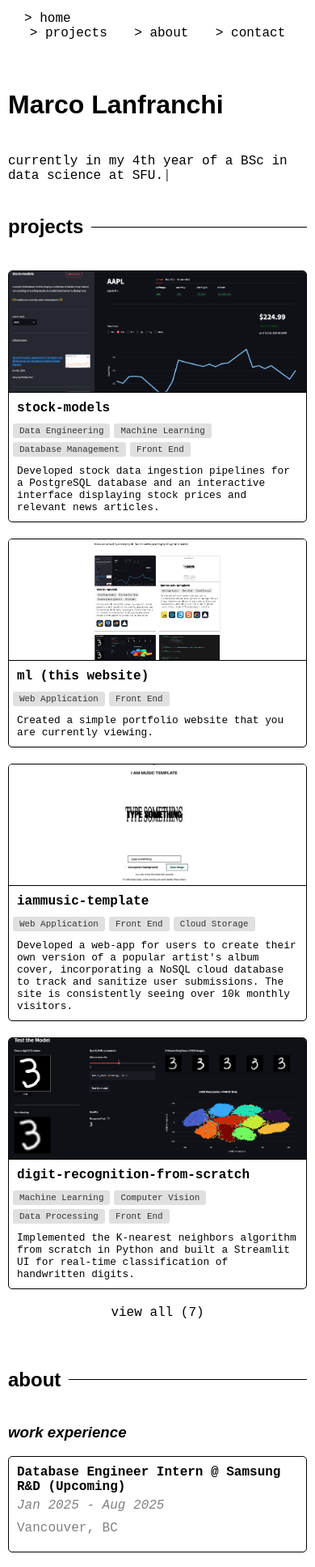
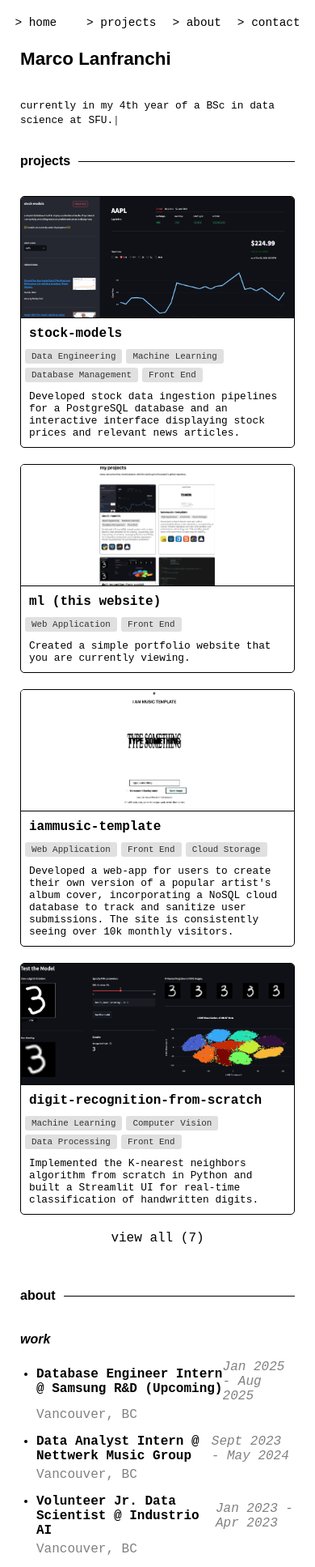
Before and after one commit to marcolanfranchi/ml, a React (Create React App) app: page /#/ in a window 390 px wide. Shown: the top 1935 px of the page at 81% size. Built offline with nearby package versions, Linux system fonts and the light colour scheme; a web font is replaced by a local one.

Commit message:
fixed ui for mobile

```diff
--- a/src/pages/About.js
+++ b/src/pages/About.js
@@ -1,104 +1,56 @@
 import "./styles/about.css";
 
 export default function About() {
-
     return (
         <div>
             <h2 className="sub">about</h2>
-            <h3 className="subsub">work experience</h3>
-            {/* jobs */}
+            <h3 className="subsub">work</h3>
+            {/* Jobs List */}
+            <ul className="job-list">
                 {/* Samsung */}
-            <div className="job-card">
+                <li className="job-item">
                     <div className="job-header">
                         <span className="job-title">Database Engineer Intern @ Samsung R&D (Upcoming)</span>
                         <span className="job-date">Jan 2025 - Aug 2025</span>
                     </div>
-                {/* <div className="job-company">Samsung R&D</div> */}
                     <div className="job-location">Vancouver, BC</div>
-            </div>
+                </li>
                 {/* Nettwerk */}
-            <div className="job-card">
+                <li className="job-item">
                     <div className="job-header">
                         <span className="job-title">Data Analyst Intern @ Nettwerk Music Group</span>
                         <span className="job-date">Sept 2023 - May 2024</span>
                     </div>
-                {/* <div className="job-company">Nettwerk Music Group</div> */}
                     <div className="job-location">Vancouver, BC</div>
-            </div>
+                </li>
                 {/* Industrio */}
-            <div className="job-card">
+                <li className="job-item">
                     <div className="job-header">
                         <span className="job-title">Volunteer Jr. Data Scientist @ Industrio AI</span>
                         <span className="job-date">Jan 2023 - Apr 2023</span>
                     </div>
-                {/* <div className="job-company">Industrio AI</div> */}
                     <div className="job-location">Vancouver, BC</div>
-            </div>
-            <div className="-space"> <p></p></div>
-            <h3 className="subsub">education</h3>
-            {/* School */}
-            {/* SFU */}
-            <div className="school-card">
-                <div className="job-header">
-                    <span className="job-title">Bachelor of Science in Data Science</span>
-                    <span className="job-date">Sept 2022 ~ May 2026</span>
-                </div>
-                <div className="job-company">Simon Fraser University</div>
-                <div className="job-location">Burnaby, BC</div>
-            </div>
-            {/* <div className="blank-space"> <p></p></div>
-            <h2 className="sub-header">Skills</h2>
-            <p style={{textAlign:'left'}}>Including some relevant work experience, projects, and courses.</p>
-
-            <div className="skills-section">
-                <div className="skill">
-                    <h3>Database Management</h3>
-                    <ul>
-                        <li>
-                        <a href="https://github.com/marcolanfranchi/stock-models" target="_blank" rel="noopener noreferrer">stock-models</a>,
-                        <a href="https://www.sfu.ca/students/calendar/2024/fall/courses/cmpt/354.html" target="_blank" rel="noopener noreferrer"> CMPT 354</a>
                 </li>
             </ul>
+
+            <div className="space"></div>
+
+            <h3 className="subsub">education</h3>
+            {/* Education */}
+            <ul className="education-list">
+                {/* SFU */}
+                <li className="education-item">
+                    <div className="job-header">
+                        <span className="job-title">BSc in Data Science, Simon Fraser University</span>
+                        <span className="job-date">Sep 2022 - May 2026</span>
                     </div>
-                <div className="skill">
-                    <h3>Data Analysis</h3>
-                    <ul>
-                        <li>Data Analyst @ <a href="https://nettwerk.com/" target="_blank" rel="noopener noreferrer">Nettwerk</a>,
-                        <a href="https://github.com/marcolanfranchi/VancouverCrimeMap" target="_blank" rel="noopener noreferrer"> vancouver-crime-map</a>,
-                        <a href="https://www.sfu.ca/students/calendar/2024/fall/courses/stat/302.html" target="_blank" rel="noopener noreferrer"> STAT 302</a> ,
-                        <a href="https://www.sfu.ca/students/calendar/2025/spring/courses/stat/240.html" target="_blank" rel="noopener noreferrer"> STAT 240</a>
-                        </li>
-
-                    </ul>
-                </div>
-                <div className="skill">
-                    <h3>Software Development</h3>
-                    <ul>
-                        <li>
-                        <a href="https://github.com/marcolanfranchi/ml" target="_blank" rel="noopener noreferrer"> this website</a>,
-                        <a href="https://github.com/marcolanfranchi/iammusic-template" target="_blank" rel="noopener noreferrer"> iammusic-template</a>,
-                        <a href="https://www.sfu.ca/students/calendar/2024/fall/courses/cmpt/307.html" target="_blank" rel="noopener noreferrer"> CMPT 307</a>,
-                        <a href="https://www.sfu.ca/students/calendar/2024/fall/courses/cmpt/295.html" target="_blank" rel="noopener noreferrer"> CMPT 295</a>,
-                        <a href="https://www.sfu.ca/students/calendar/2024/fall/courses/cmpt/276.html" target="_blank" rel="noopener noreferrer"> CMPT 276</a>
+                    {/* <div className="job-company">Simon Fraser University</div> */}
+                    <div className="job-location">Burnaby, BC</div>
                 </li>
             </ul>
-                </div>
-                <div className="skill">
-                    <h3>Machine Learning</h3>
-                    <ul>
-                        <li><a href="https://github.com/marcolanfranchi/AITA-predictor" target="_blank" rel="noopener noreferrer">aita-predictor</a>,
-                        <a href="https://github.com/marcolanfranchi/digit-recognition-from-scratch" target="_blank" rel="noopener noreferrer"> digit-recognition-from-scratch</a>,
-                        <a href="https://www.sfu.ca/students/calendar/2024/fall/courses/cmpt/353.html" target="_blank" rel="noopener noreferrer"> CMPT 353</a>,
-                        <a href="https://www.sfu.ca/students/calendar/2025/spring/courses/math/308.html" target="_blank" rel="noopener noreferrer"> MATH 308w</a>
-                        </li>
-                    </ul>
-                </div>
-            </div> */}
-            {/* <div className="blank-space"><p></p></div> */}
-            {/* INTERESTS SECTION */}
-            {/* <h2 className="sub-header">interests</h2> */}
-            <div>
-            <div className="blank-space"> <p></p></div>
+
+            <div className="blank-space"></div>
+
             <section className="section">
                 <h3 className="subsub">what i'm currently up to</h3>
                 <ul className="list">
@@ -107,6 +59,5 @@ export default function About() {
                 </ul>
             </section>
         </div>
-        </div>
     );
 }
--- a/src/pages/styles/about.css
+++ b/src/pages/styles/about.css
@@ -1,26 +1,23 @@
-.h1 {
-    font-weight: bold;
+/* List styles */
+.job-list, .education-list {
+    list-style-type: disc; /* Adds bullet points */
+    padding-left: 20px; /* Indent for list items */
 }
 
-.job-card {
-    border: 1px solid black; /* Thin black border */
-    padding: 10px;
-    margin-bottom: 20px; /* Space between job cards */
-    border-radius: 5px; /* Optional: rounded corners for a softer look */
+/* Individual job and education item styling */
+.job-item, .education-item {
+    margin-bottom: 15px; /* Space between items */
 }
 
- /*zoom in on job card on hover  */
-.job-card:hover {
-    transition: transform 0.3s ease;
-}
-
+/* Header styling */
 .job-header {
     display: flex;
     justify-content: space-between;
     align-items: center;
-    margin-bottom: 10px;
+    margin-bottom: 5px;
 }
 
+/* Title and date styling */
 .job-title {
     font-weight: bold;
 }
@@ -30,94 +27,29 @@
     color: gray;
 }
 
-.job-company {
-    text-align: left;
-    font-weight: bold;
-    margin-top: -10px;
-    margin-bottom: 5px;
-    font-style: italic;
-}
-
+/* Location styling */
 .job-location {
-    text-align: left;
     color: gray;
     margin-bottom: 10px;
 }
 
-.job-description {
-    text-align: left;
-    list-style-type: disc;
-    margin-left: 20px;
-    margin-bottom: 10px;
-}
-
-.job-technologies {
-    text-align: left;
-}
-
-.tech-icon {
-    font-size: 1.5em; /* Adjust size as needed */
-    margin-right: 10px;
-    /* color: #000000; Icon color */
-}
-
-.blank-space {
-    margin: 40px;
-}
-
-.school-card {
-    border: 1px solid black; /* Thin black border */
-    padding: 10px;
-    margin-bottom: 20px; /* Space between school cards */
-    border-radius: 5px; /* Optional: rounded corners for a softer look */
-}
-
-.school-card:hover {
-    transition: transform 0.3s ease;
-}
-
-@media (max-width: 600px) {
-    .job-header {
-        flex-direction: column;
-        align-items: flex-start;
-    }
-
-    .job-date {
-        margin-top: 5px;
-    }
-}
-
-
-/* New styles for skills section */
-
-.skills-section {
-    margin-top: 20px;
-    text-align: left;
-}
-
-.skill {
-    margin-bottom: 20px;
-}
-
-.skill h3 {
-    font-size: 16px;
-    margin-bottom: 10px;
-}
-
-.skill ul {
-    list-style-type: disc;
-    margin: 0 0 0 20px;
-}
-
-.skill ul li {
+/* Company styling for education */
+.job-company {
+    font-weight: bold;
+    font-style: italic;
     margin-bottom: 5px;
 }
 
-.skill ul li a {
-    color: #0066cc;
-    text-decoration: none;
+/* Space between sections */
+.space, .ce {
+    height: 10px;
 }
 
-.skill ul li a:hover {
-    text-decoration: underline;
+.section {
+    margin-top: 20px;
 }
+
+.list {
+    list-style-type: disc; /* Adds bullet points */
+    padding-left: 20px;
+}
--- a/src/pages/styles/home.css
+++ b/src/pages/styles/home.css
@@ -21,7 +21,6 @@
     min-height: 100vh;
     display: flex;
     flex-direction: column;
-    /* justify-content: center; */
 }
 
 /* Smooth scroll */
@@ -30,13 +29,10 @@ html {
 }
 
 /* Highlight active section */
-.home-container.about #about {
-    background-color: #ffffff; /* Subtle background highlight for the 'About' section */
+.home-container.about #about,
+.home-container.projects #projects {
+    background-color: #ffffff;
 }
-.home-container.projects #projects {
-    background-color: #ffffff; /* Subtle background highlight for the 'Projects' section */
-}
-
 
 .sub {
     text-align: left;
@@ -56,12 +52,20 @@ html {
     margin-left: 10px;
 }
 
-.subsub{
+.subsub {
     text-align: left;
     font-weight: bold;
     font-style: italic;
     border-bottom: 0px solid #000000;
     font-family: Arial, Helvetica, sans-serif;
+}
+
+.subsub::after {
+    content: "";
+    flex-grow: 1;
+    height: 0.5px;
+    background-color: #000000;
+    margin-left: 10px;
 }
 
 .section-container {
@@ -73,8 +77,8 @@ html {
 .typing-effect {
     font-size: 1em;
     margin-top: 20px;
-    display: inline; /* Ensures cursor stays on the same line */
-    white-space: pre-wrap; /* Allows text to wrap properly */
+    display: inline;
+    white-space: pre-wrap;
 }
 
 .cursor {
@@ -82,8 +86,8 @@ html {
     font-size: 1em;
     color: black;
     display: inline-block;
-    vertical-align: baseline; /* Align cursor properly */
-    animation: blink 0.7s steps(2, start) infinite; /* Cursor blinking effect */
+    vertical-align: baseline;
+    animation: blink 0.7s steps(2, start) infinite;
 }
 
 @keyframes blink {
@@ -94,7 +98,6 @@ html {
 
 .grid-container {
     display: grid;
-    display: flex;
     grid-template-columns: repeat(2, 1fr);
     gap: 20px;
     margin-top: 20px;
@@ -141,12 +144,52 @@ html {
     margin-top: 30px;
 }
 
-@media (max-width: 400px) {
+/* Responsive design for tablets and smaller devices */
+@media (max-width: 1100px) {
     .grid-container {
-        grid-template-columns: 1fr;
+        gap: 10px;
+        margin-top: 10px;
+        padding: 0 10px;
     }
 
     .home-container {
-        padding: 10px;
+        padding: 25px;
+    }
+
+    .sub, .subsub {
+        font-size: 1.2em;
+    }
+
+    .typing-effect {
+        font-size: 0.9em;
     }
 }
+
+/* Responsive design for mobile phones */
+@media (max-width: 480px) {
+    .grid-container {
+        gap: 10px;
+        margin-top: 10px;
+        padding: 0 10px;
+    }
+
+    .grid-item img {
+        aspect-ratio: auto; /* Avoid cropping on smaller screens */
+    }
+
+    .home-container {
+        padding: 25px;
+    }
+
+    .home-container h1 {
+        font-size: 1.4em;
+    }
+
+    .sub, .subsub {
+        font-size: 1em;
+    }
+
+    .typing-effect {
+        font-size: 0.8em;
+    }
+}
--- a/src/pages/styles/navbar.css
+++ b/src/pages/styles/navbar.css
@@ -1,12 +1,14 @@
 /* General navbar styling */
 .navbar {
-    position: fixed;
+    position: fixed; /* Keep navbar fixed */
     top: 0;
     left: 0;
     width: 150px;
     padding-left: 20px;
     padding-top: 32px;
     justify-content: flex-start;
+    background-color: #ffffff; /* Ensure it's visible on all backgrounds */
+    z-index: 1000; /* Make sure it's above other content */
 }
 
 .nav-link {
@@ -30,24 +32,28 @@
     margin-left: 25px; /* Indent for nested links */
 }
 
-/* Make navbar usable on mobile devices (width <= 768px) */
-@media (max-width: 768px) {
+/* Adjust navbar styling for mobile devices (width <= 768px) */
+@media (max-width: 1100px) {
     .navbar {
-        position: static;
-        width: 100%;
-        background-color: #ffffff;
-        padding: 10px 20px;
+        width: 100%; /* Full width for mobile */
+        height: auto; /* Adjust height based on content */
+        top: 0; /* Stick to the top of the screen */
+        left: 0; /* Ensure it covers the full width */
+        padding: 10px 0; /* Adjust padding for mobile */
+        display: flex; /* Use flexbox to organize links */
+        justify-content: space-around; /* Evenly space links */
+        align-items: center;
     }
 
     .nav-link {
-        display: inline-block;
-        margin: 0 10px;
-        text-align: center;
+        font-size: 0.9rem; /* Slightly smaller font size for mobile */
+        text-align: center; /* Center-align text */
+        margin: 10px; /* Remove extra margin for compact layout */
     }
 
     .nested-links {
-        margin-left: 0;
-        display: flex;
+        margin-left: 0; /* No indentation for nested links on mobile */
+        display: flex; /* Align nested links horizontally */
         justify-content: space-around;
     }
 }
--- a/src/pages/styles/projects.css
+++ b/src/pages/styles/projects.css
@@ -1,5 +1,5 @@
 .blank-space {
-    margin: 40px;
+    margin: 50px;
 }
 
 .projects-grid {
```
Also changed, not shown: src/pages/Navbar.js (line endings or trailing spaces). Lines whose indentation alone changed are shown as unchanged.
